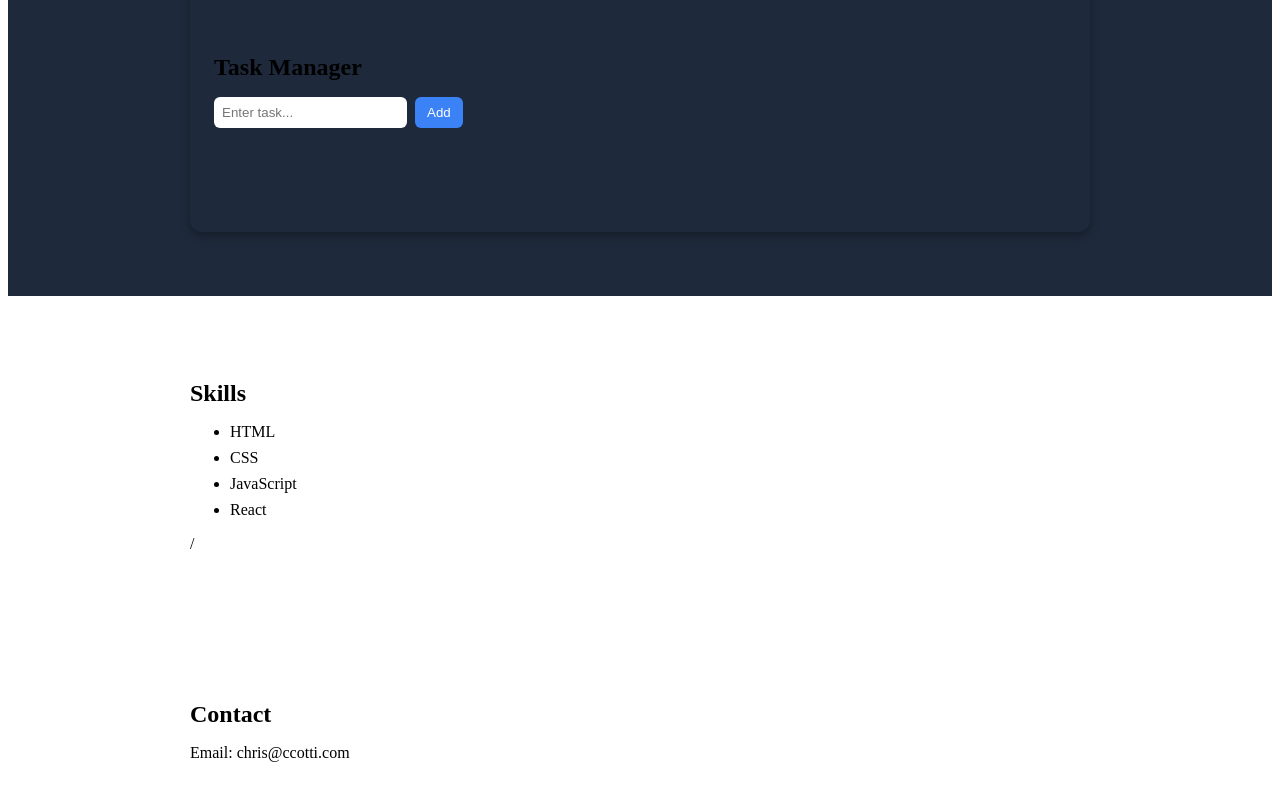
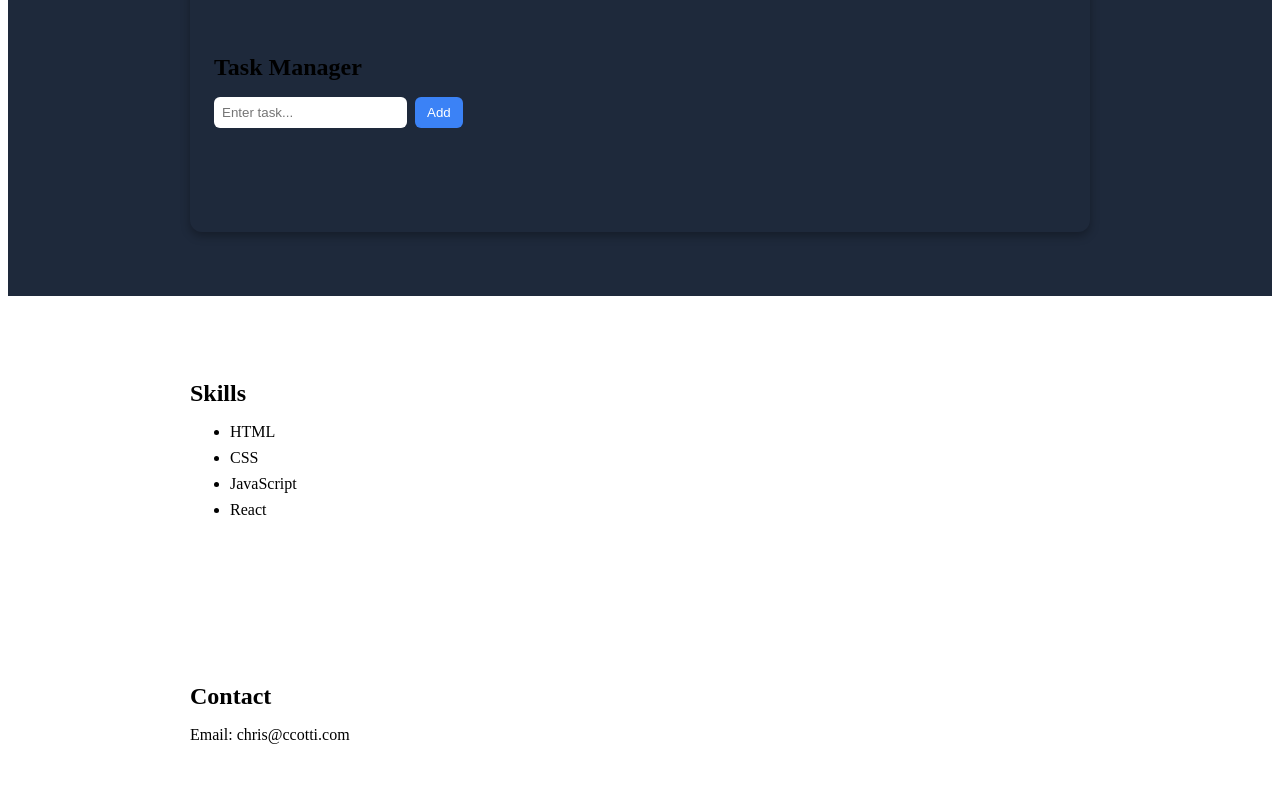
Before and after one commit to ccotti/portfolio, a React app: page / in a window 1280 px wide. Shown: the part 554-1354 px from the top of the page. Built offline with nearby package versions, Linux system fonts and the light colour scheme; the HTML template or start-up script is replaced by a standard one.

Commit message:
Add portfolio layout sections updated

```diff
--- a/src/components/Skills.jsx
+++ b/src/components/Skills.jsx
@@ -10,7 +10,7 @@ function Skills() {
         <li>React</li>
       </ul>
 
-/</div>
+</div>
 </section>
   );
 }
```
